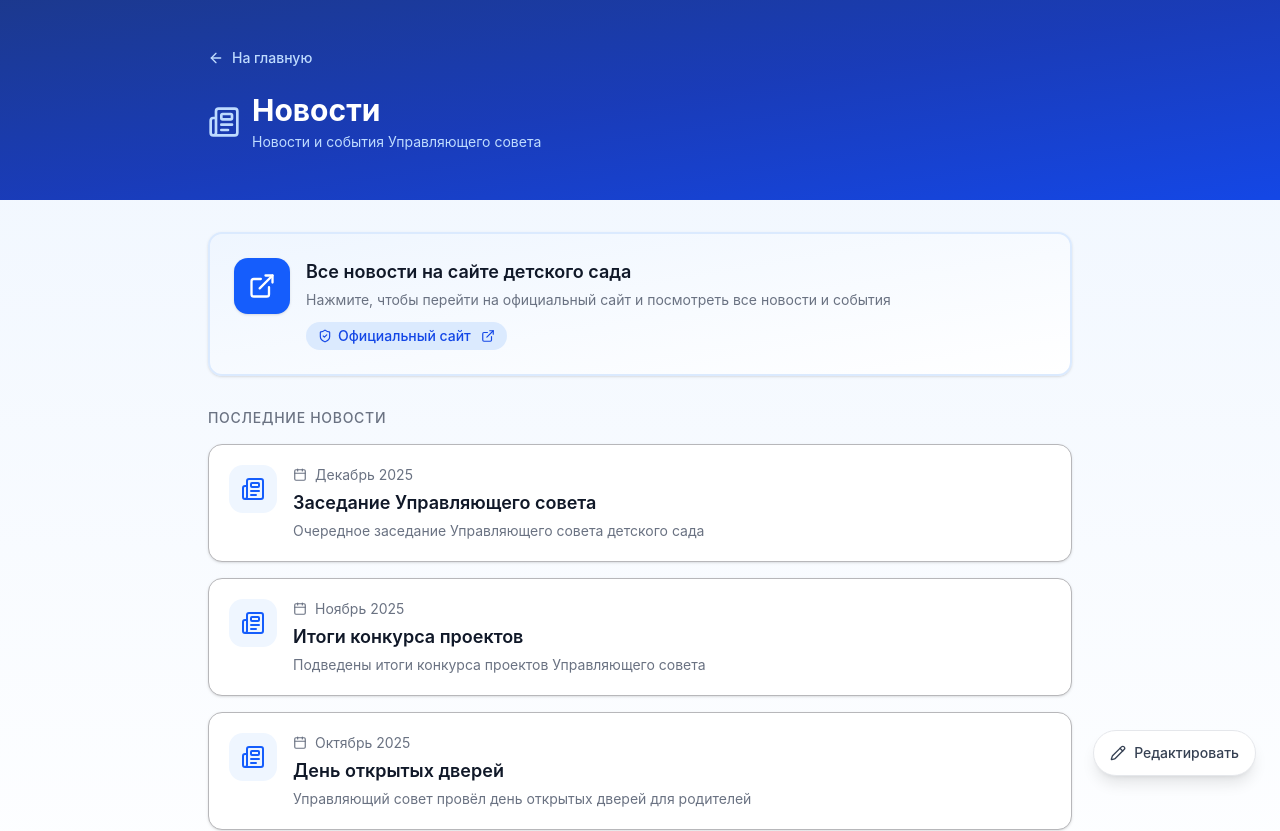
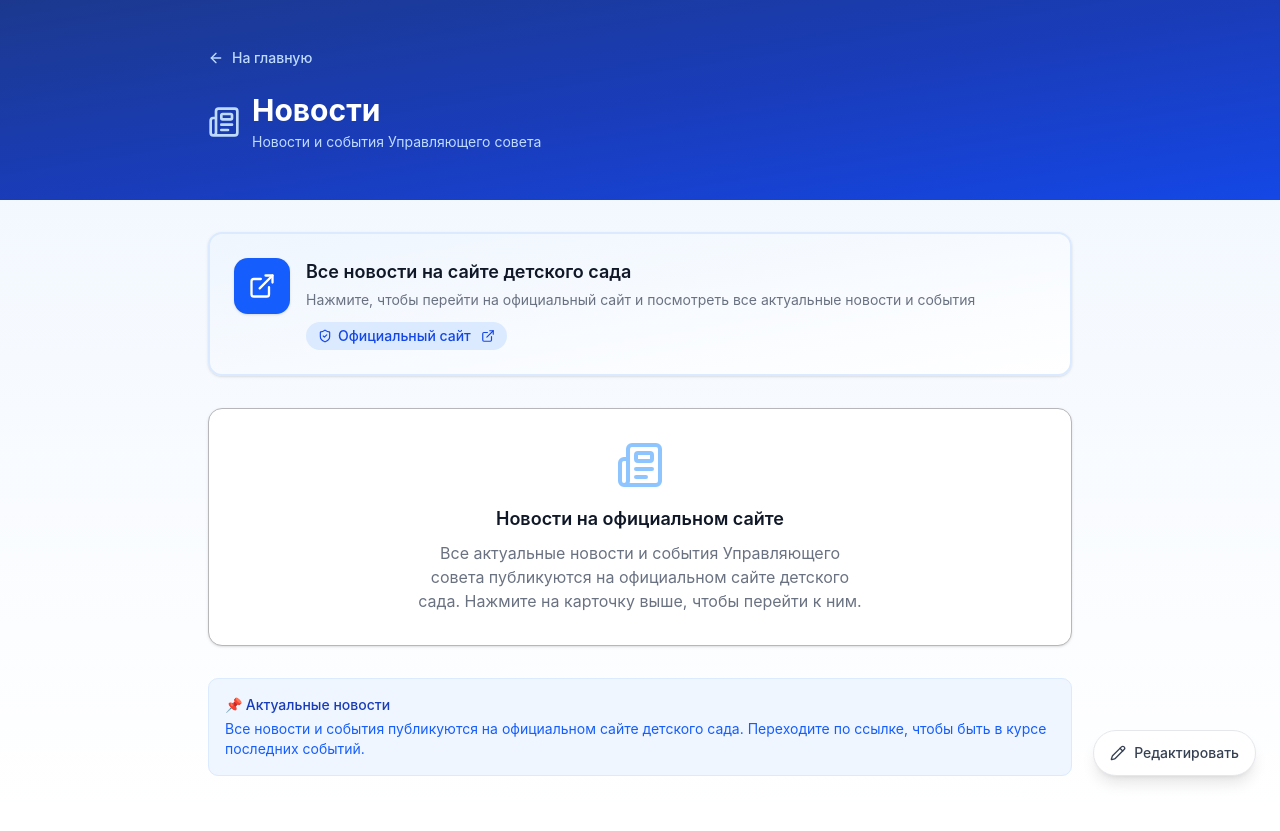
Before and after one commit to Vik725/personal-notes, a Next.js app: page /news in a window 1280 px wide. Shown: the top 831 px of the page. After the commit the page ends 808 px from the top, so only its background shows below. Built offline with nearby package versions, Linux system fonts and the light colour scheme.

Commit message:
Update page.tsx

```diff
--- a/app/news/page.tsx
+++ b/app/news/page.tsx
@@ -2,12 +2,6 @@ import Link from "next/link";
 import { ArrowLeft, Newspaper, ExternalLink, ShieldCheck, Calendar } from "lucide-react";
 
 const GOSUSLUGI_URL = "https://vsad25.gosuslugi.ru/svedeniya-ob-obrazovatelnoy-organizatsii/struktura-i-organy-upravleniya-obrazovatelnoy-organizatsii/upravlyayuschiy-sovet/smi-o-nas/";
-
-const newsItems = [
-  { title: "Заседание Управляющего совета", date: "Декабрь 2025", description: "Очередное заседание Управляющего совета детского сада" },
-  { title: "Итоги конкурса проектов", date: "Ноябрь 2025", description: "Подведены итоги конкурса проектов Управляющего совета" },
-  { title: "День открытых дверей", date: "Октябрь 2025", description: "Управляющий совет провёл день открытых дверей для родителей" },
-];
 
 export default function NewsPage() {
   return (
@@ -46,7 +40,7 @@ export default function NewsPage() {
                 Все новости на сайте детского сада
               </h2>
               <p className="mt-1 text-sm text-gray-500">
-                Нажмите, чтобы перейти на официальный сайт и посмотреть все новости и события
+                Нажмите, чтобы перейти на официальный сайт и посмотреть все актуальные новости и события
               </p>
               <div className="mt-3 inline-flex items-center gap-1.5 rounded-full bg-blue-100 px-3 py-1 text-sm font-medium text-blue-700 group-hover:bg-blue-200 transition-colors">
                 <ShieldCheck className="h-3.5 w-3.5" />
@@ -57,33 +51,20 @@ export default function NewsPage() {
           </div>
         </a>
 
-        <div className="space-y-4">
-          <h3 className="text-sm font-medium text-gray-500 uppercase tracking-wider">
-            Последние новости
+        <div className="rounded-xl border bg-white p-8 shadow-sm text-center">
+          <Newspaper className="h-12 w-12 text-blue-300 mx-auto mb-4" />
+          <h3 className="text-lg font-semibold text-gray-900 mb-2">
+            Новости на официальном сайте
           </h3>
-          {newsItems.map((item, i) => (
-            <div key={i} className="rounded-xl border bg-white p-5 shadow-sm">
-              <div className="flex items-start gap-4">
-                <div className="flex h-12 w-12 shrink-0 items-center justify-center rounded-xl bg-blue-50 text-blue-600">
-                  <Newspaper className="h-6 w-6" />
-                </div>
-                <div className="min-w-0 flex-1">
-                  <div className="flex items-center gap-2 text-sm text-gray-500 mb-1">
-                    <Calendar className="h-3.5 w-3.5" />
-                    {item.date}
-                  </div>
-                  <h4 className="text-lg font-semibold text-gray-900">{item.title}</h4>
-                  <p className="mt-1 text-sm text-gray-500">{item.description}</p>
-                </div>
-              </div>
-            </div>
-          ))}
+          <p className="text-gray-500 max-w-md mx-auto">
+            Все актуальные новости и события Управляющего совета публикуются на официальном сайте детского сада. Нажмите на карточку выше, чтобы перейти к ним.
+          </p>
         </div>
 
         <div className="mt-8 rounded-lg border border-blue-100 bg-blue-50 p-4 text-sm text-blue-800">
           <p className="font-medium">📌 Актуальные новости</p>
           <p className="mt-1 text-blue-600">
-            Все новости и события публикуются на официальном сайте детского сада.
+            Все новости и события публикуются на официальном сайте детского сада. Переходите по ссылке, чтобы быть в курсе последних событий.
           </p>
         </div>
       </div>
```
